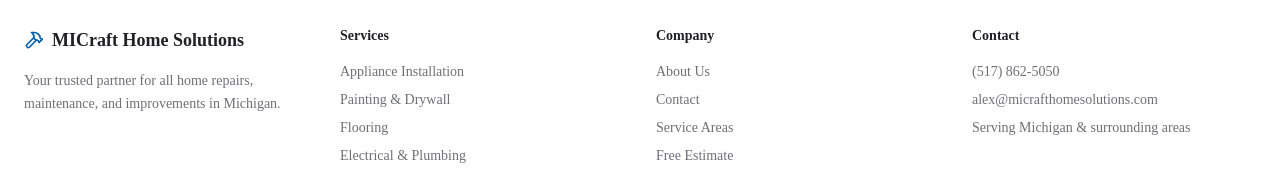
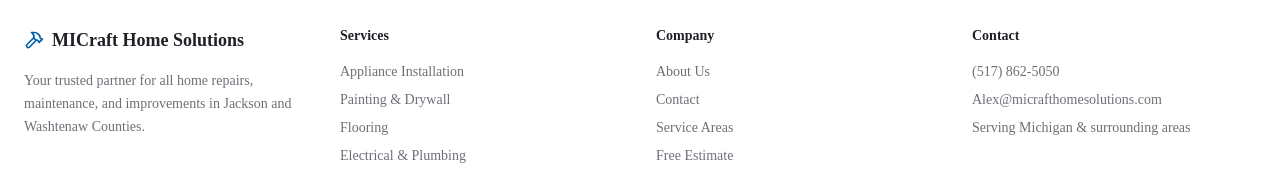
Before and after one commit to SaibanJ/MICraftHomeSolutions-p, a Next.js app: page / in a window 1280 px wide. Shown: the part 4939-5127 px from the top of the page. Built offline with nearby package versions, Linux system fonts and the light colour scheme.

Commit message:
SEO adjustments

```diff
--- a/components/footer.tsx
+++ b/components/footer.tsx
@@ -11,7 +11,7 @@ export function Footer() {
                 <span className="font-sans text-lg font-bold text-foreground">MICraft Home Solutions</span>
               </div>
               <p className="text-sm text-muted-foreground leading-relaxed">
-                {"Your trusted partner for all home repairs, maintenance, and improvements in Michigan."}
+                {"Your trusted partner for all home repairs, maintenance, and improvements in Jackson and Washtenaw Counties."}
               </p>
             </div>
             <div className="flex flex-col gap-4">
@@ -68,7 +68,7 @@ export function Footer() {
               <h3 className="font-sans text-sm font-semibold text-foreground">Contact</h3>
               <ul className="flex flex-col gap-2 text-sm text-muted-foreground">
                 <li>(517) 862-5050</li>
-                <li>alex@micrafthomesolutions.com</li>
+                <li>Alex@micrafthomesolutions.com</li>
                 <li>{"Serving Michigan & surrounding areas"}</li>
               </ul>
             </div>
```
